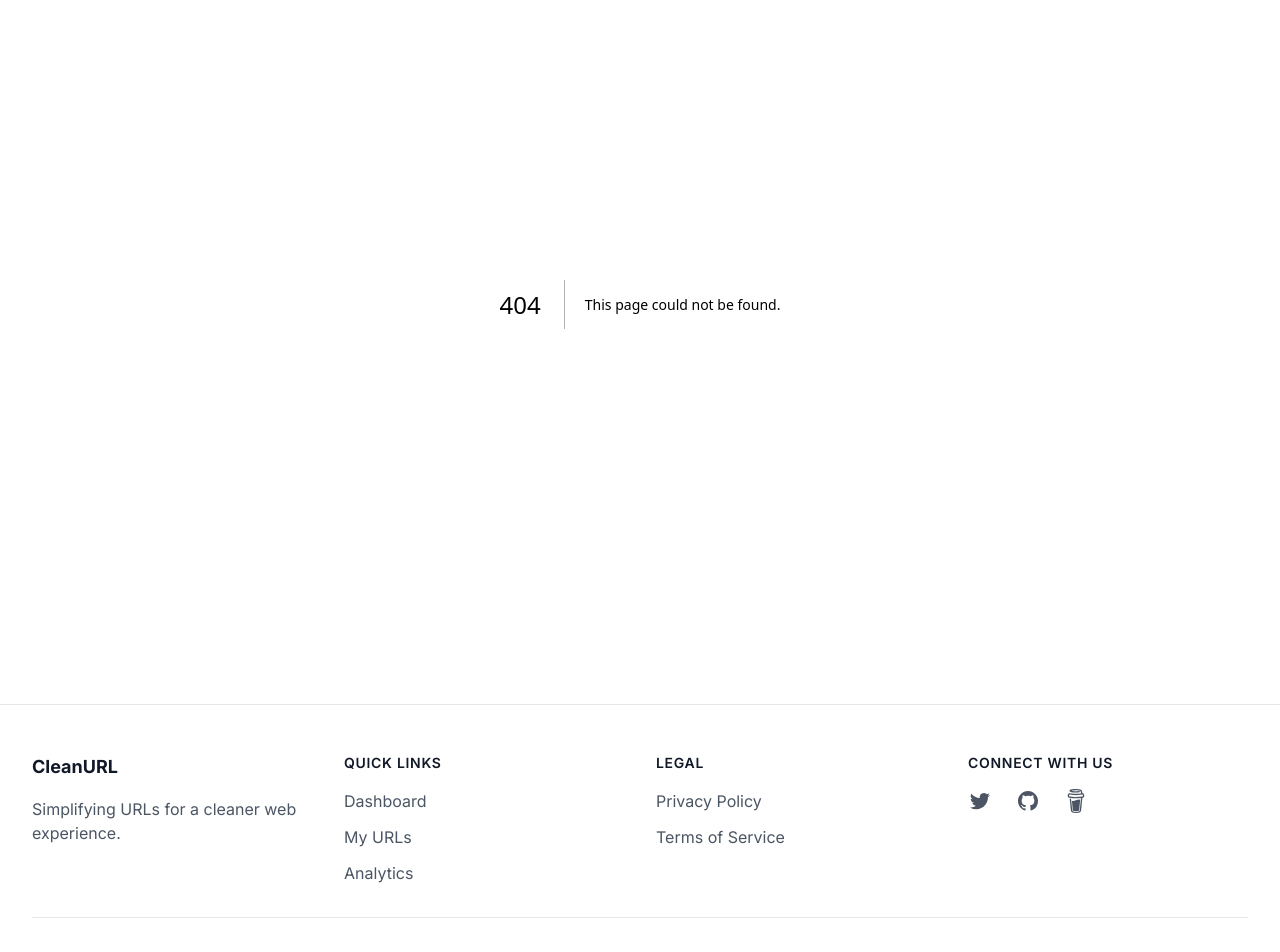
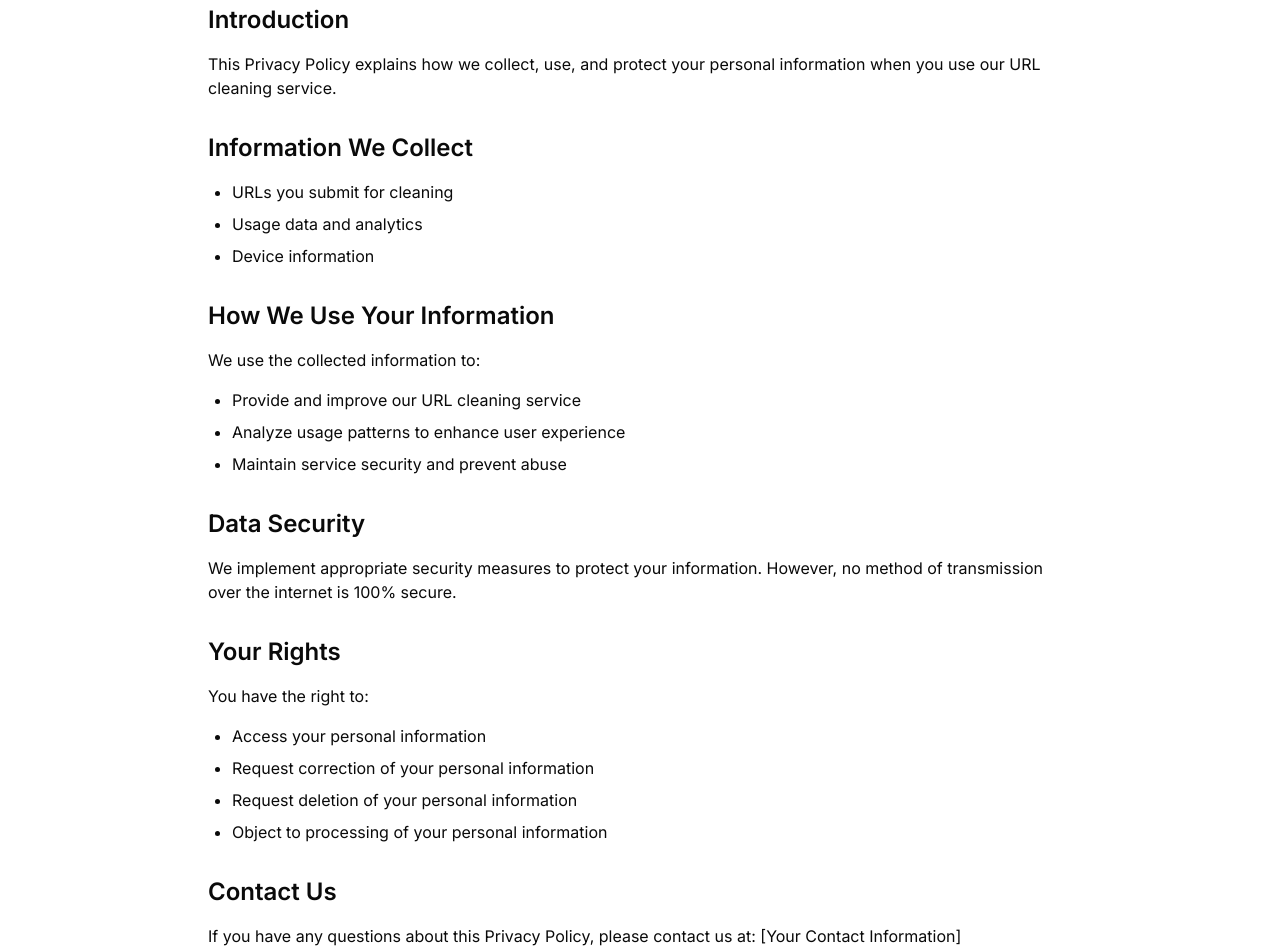
Before and after one commit to andrenoari/CleanURL, a Next.js app: page /privacy in a window 1280 px wide. Before the commit this address had no page. Shown: the part 160-1112 px from the top of the page. Built offline with nearby package versions, Linux system fonts and the light colour scheme.

Commit message:
Added Privacy policy

```diff
--- /dev/null
+++ b/app/privacy/page.tsx
@@ -0,0 +1,69 @@
+import React from 'react';
+
+export default function PrivacyPolicy() {
+  return (
+    <div className="max-w-4xl mx-auto px-4 py-8">
+      <h1 className="text-3xl font-bold mb-8">Privacy Policy</h1>
+
+      <section className="mb-8">
+        <h2 className="text-2xl font-semibold mb-4">Introduction</h2>
+        <p className="mb-4">
+          This Privacy Policy explains how we collect, use, and protect your personal information when you use our URL cleaning service.
+        </p>
+      </section>
+
+      <section className="mb-8">
+        <h2 className="text-2xl font-semibold mb-4">Information We Collect</h2>
+        <ul className="list-disc pl-6 space-y-2">
+          <li>URLs you submit for cleaning</li>
+          <li>Usage data and analytics</li>
+          <li>Device information</li>
+        </ul>
+      </section>
+
+      <section className="mb-8">
+        <h2 className="text-2xl font-semibold mb-4">How We Use Your Information</h2>
+        <p className="mb-4">
+          We use the collected information to:
+        </p>
+        <ul className="list-disc pl-6 space-y-2">
+          <li>Provide and improve our URL cleaning service</li>
+          <li>Analyze usage patterns to enhance user experience</li>
+          <li>Maintain service security and prevent abuse</li>
+        </ul>
+      </section>
+
+      <section className="mb-8">
+        <h2 className="text-2xl font-semibold mb-4">Data Security</h2>
+        <p className="mb-4">
+          We implement appropriate security measures to protect your information. However, no method of transmission over the internet is 100% secure.
+        </p>
+      </section>
+
+      <section className="mb-8">
+        <h2 className="text-2xl font-semibold mb-4">Your Rights</h2>
+        <p className="mb-4">
+          You have the right to:
+        </p>
+        <ul className="list-disc pl-6 space-y-2">
+          <li>Access your personal information</li>
+          <li>Request correction of your personal information</li>
+          <li>Request deletion of your personal information</li>
+          <li>Object to processing of your personal information</li>
+        </ul>
+      </section>
+
+      <section className="mb-8">
+        <h2 className="text-2xl font-semibold mb-4">Contact Us</h2>
+        <p className="mb-4">
+          If you have any questions about this Privacy Policy, please contact us at:
+          [Your Contact Information]
+        </p>
+      </section>
+
+      <footer className="text-sm text-gray-600">
+        <p>Last updated: January 26, 2025</p>
+      </footer>
+    </div>
+  );
+}
```
